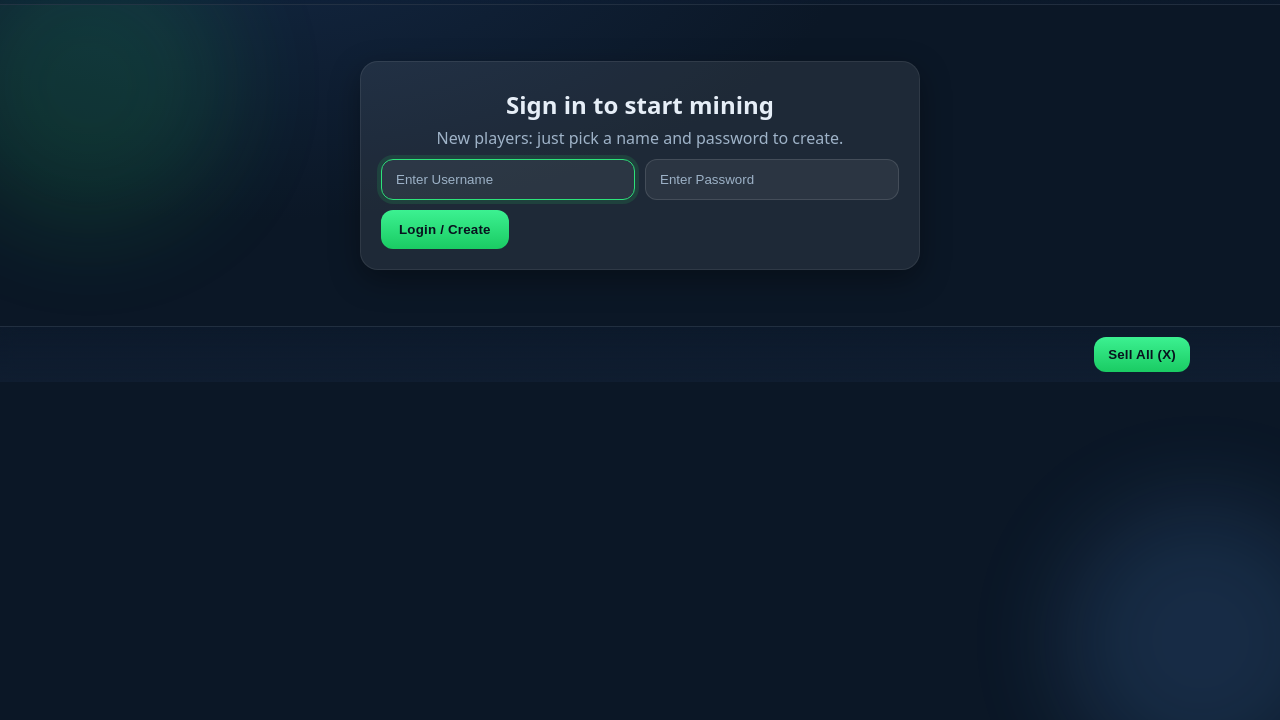
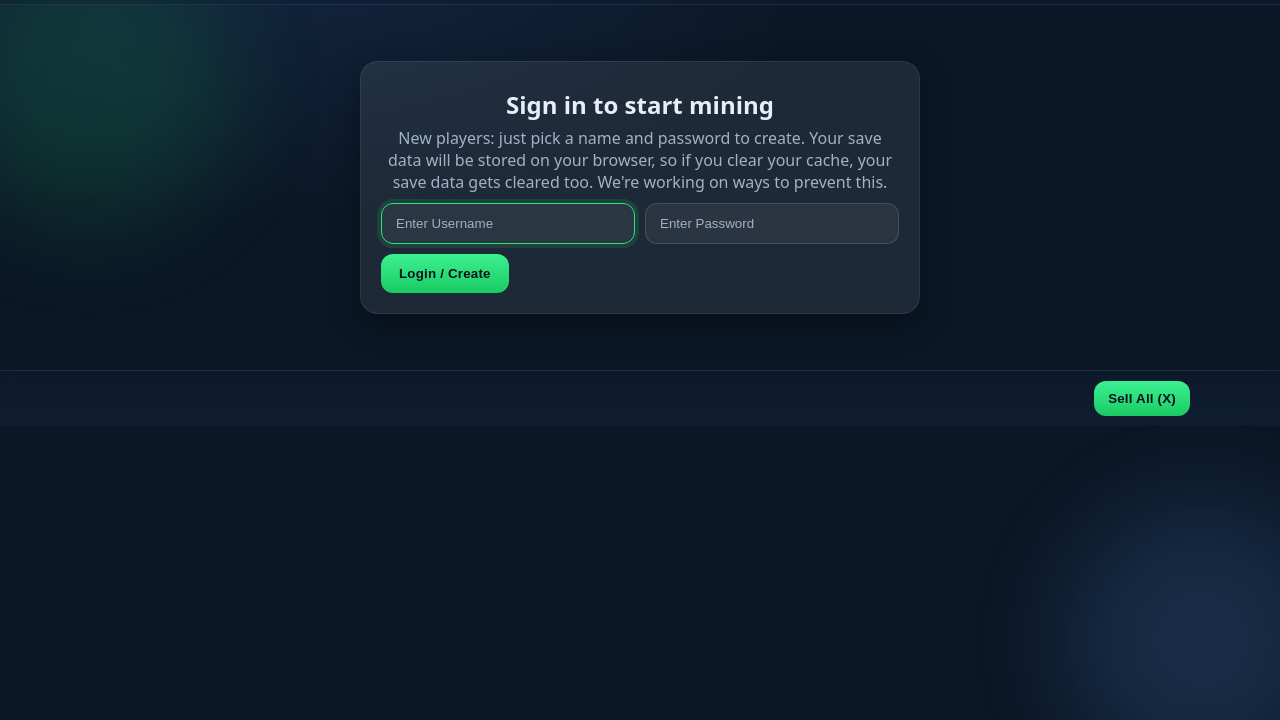
Before and after one commit to Miner-co-bit/MinerCo, a plain HTML site: page index.html in a window 1280 px wide. Shown: the part 80-800 px from the top of the page. Drawn offline with Linux system fonts and the light colour scheme.

Commit message:
Update index.html

```diff
--- a/index.html
+++ b/index.html
@@ -160,7 +160,7 @@
     <div class="wrap title">
       <h1 id="title">Welcome to Miner Co</h1>
       <!-- Discord Join Button -->
-<a class="discord-cta" href="https://discord.gg/YOUR_INVITE_LINK" target="_blank" rel="noopener">
+<a class="discord-cta" href="https://discord.gg/8ckxeAfdME" target="_blank" rel="noopener">
   <svg aria-hidden="true" viewBox="0 0 24 24" class="icon">
     <path d="M20.317 4.369A18.07 18.07 0 0 0 15.892 3l-.24.48c1.27.31 2.227.76 3.02 1.29-1.306-.61-2.59-.995-3.873-1.15a14.96 14.96 0 0 0-3.298 0C9.218 3.776 7.936 4.16 6.63 4.77c.79-.53 1.75-.98 3.02-1.29L9.41 3c-1.51.19-2.97.62-4.425 1.369C2.412 7.49 1.72 10.53 2.02 13.52c1.66 1.241 3.268 2.002 4.825 2.523l.385-.63c-.99-.37-1.929-.85-2.82-1.45.237.17.49.33.76.48a13.6 13.6 0 0 0 9.648 0c.27-.15.523-.31.76-.48-.892.6-1.83 1.08-2.82 1.45l.385.63c1.557-.521 3.165-1.282 4.825-2.523.37-3.818-.655-6.83-3.386-9.151zM9.25 12.75c-.77 0-1.395-.71-1.395-1.584 0-.874.625-1.585 1.395-1.585.778 0 1.403.711 1.395 1.585 0 .874-.617 1.584-1.395 1.584zm5.5 0c-.77 0-1.395-.71-1.395-1.584 0-.874.625-1.585 1.395-1.585.778 0 1.403.711 1.395 1.585 0 .874-.617 1.584-1.395 1.584z"/>
   </svg>
@@ -219,7 +219,8 @@
     <div id="login-container" aria-live="polite">
       <div class="center" style="margin-bottom:10px">
         <h2 style="margin:6px 0">Sign in to start mining</h2>
-        <p class="muted" style="margin:0">New players: just pick a name and password to create.</p>
+        <p class="muted" style="margin:0">New players: just pick a name and password to create. Your save data will be stored on your browser, so if you clear your cache,
+        your save data gets cleared too. We're working on ways to prevent this.</p>
       </div>
       <div class="row" style="margin-top:10px">
         <input type="text" id="username" placeholder="Enter Username" autocomplete="username" />
```
